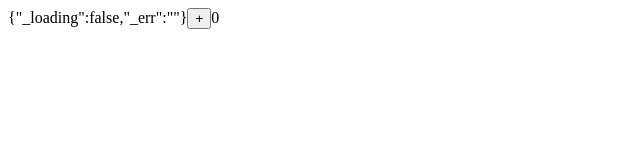
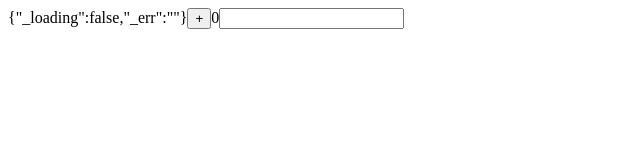
Before and after one commit to Mohammed-Mamoun98/useForm, a React (Create React App) app: page / in a window 1280 px wide. Shown: the top 160 px of the page, without its empty margins (0-640 px from the left). Built offline with nearby package versions, Linux system fonts and the light colour scheme.

Commit message:
2 files modified

```diff
--- a/src/App.js
+++ b/src/App.js
@@ -41,11 +41,14 @@ export default function App() {
   }, [count]);
   const data = readData('test');
 
+  const handleBlur = ({ target: { name, value } }) => {};
+
   return (
     <div>
       {JSON.stringify({ promiseRes, _loading, _err })}
       <button onClick={() => setCount((c) => c + 1)}>+</button>
       {count}
+      <input onBlur={handleBlur} name="test" />
       {/* {JSON.stringify({ a: todo?.ethereum?.usd, loading, err })} */}
     </div>
   );
--- a/src/useFetch.js
+++ b/src/useFetch.js
@@ -29,6 +29,6 @@ export const useFetch = (url, baseConfig = {}) => {
 
   useEffect(() => {
     if (baseConfig.initReq) fetchReq();
-  }, []);
+  }, [url]);
   return [fetchReq, response, loading, error];
 };
```
